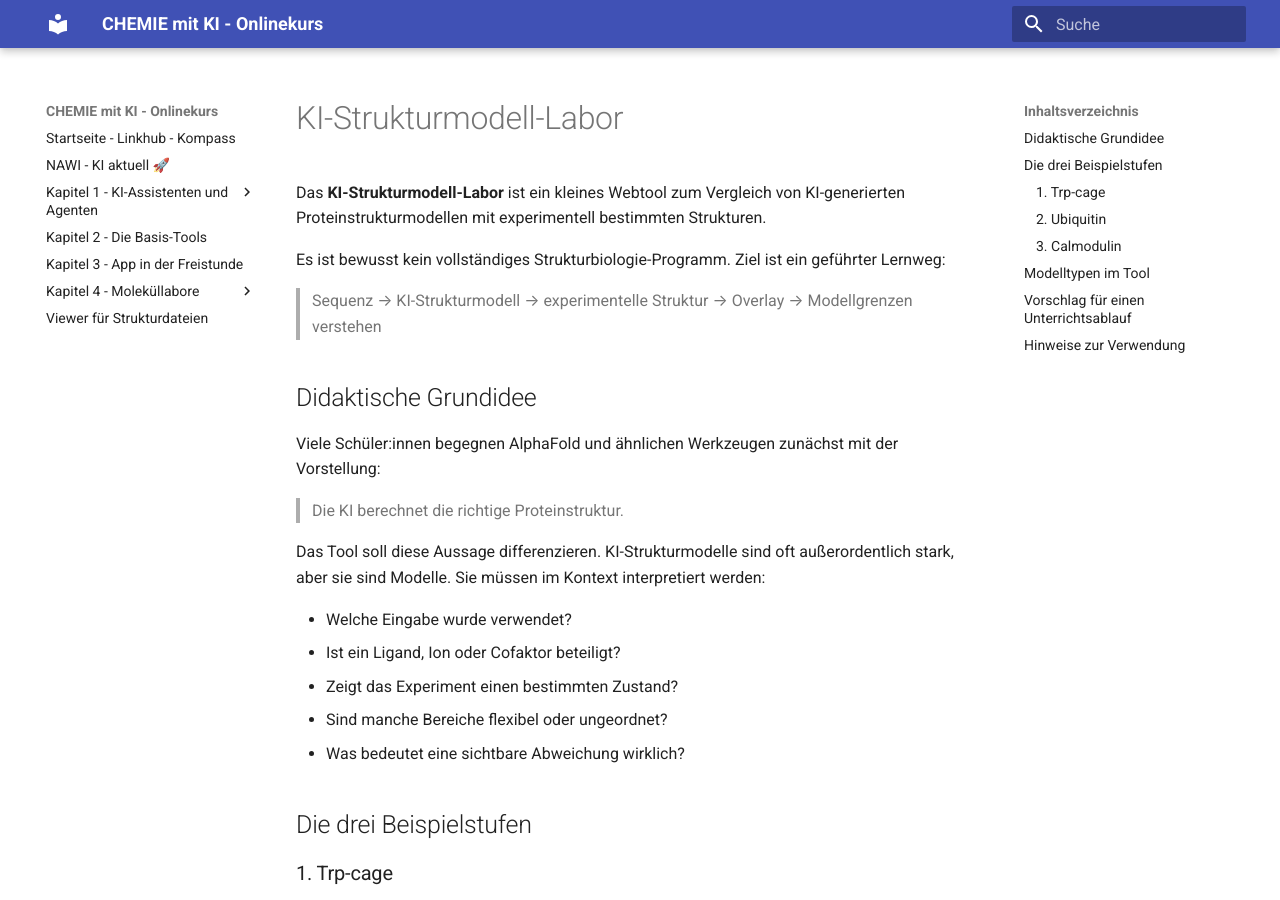
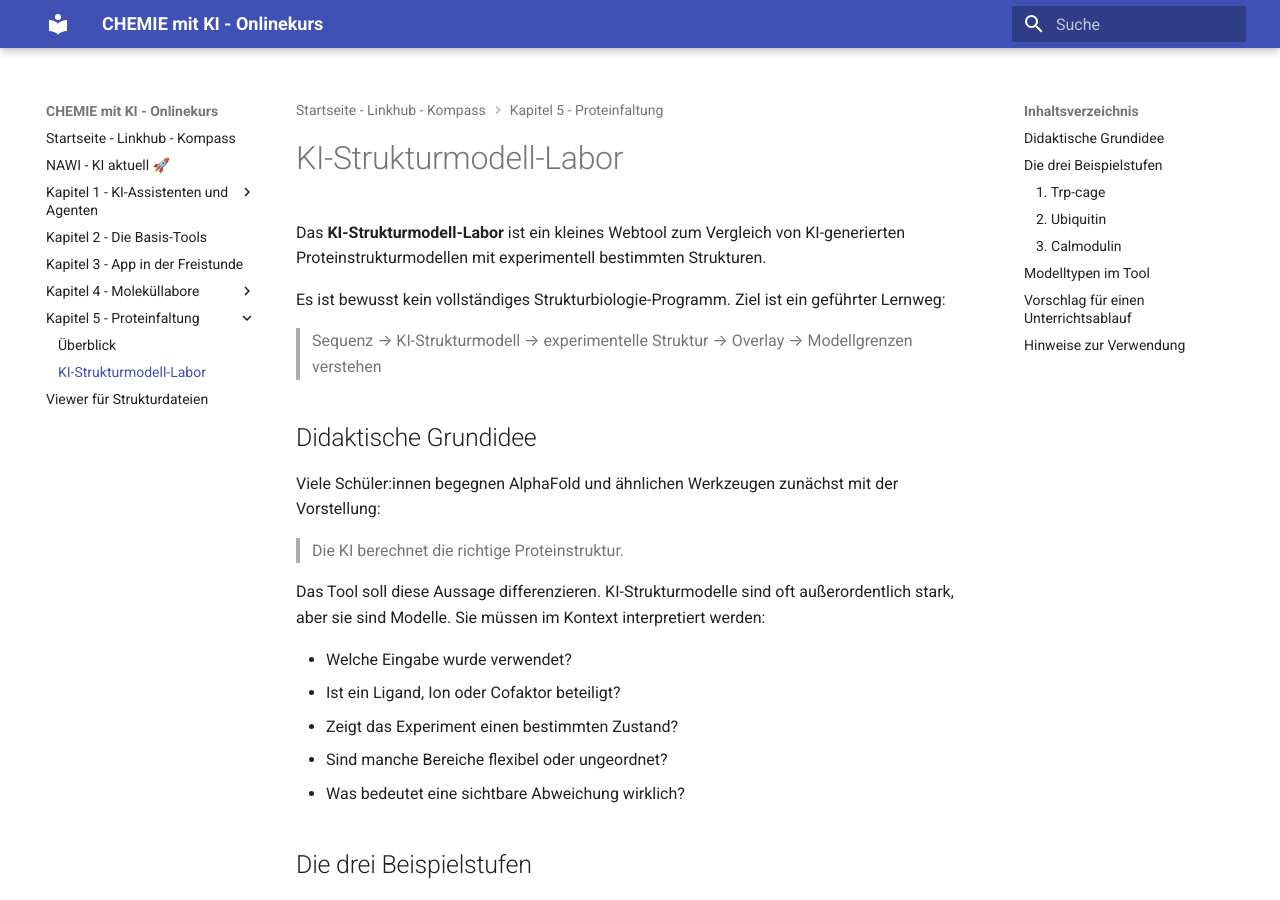
Before and after one commit to ekerzendorfer/CHEMIE-MIT-KI-ONLINEKURS, an MkDocs documentation site: the page built from docs/proteinfaltung/KI_Strukturmodelllabor.md, in a window 1280 px wide and 900 px high. Built offline with MkDocs 1.6.1 and Material for MkDocs 9.7.7, drawn with Linux system fonts in a browser that asks for light colours.

Commit message:
Add Kapitel 5 - Proteinfaltung section to mkdocs

```diff
--- a/mkdocs.yml
+++ b/mkdocs.yml
@@ -52,6 +52,10 @@ nav:
       - Lernpfade: molekuellabore/lernpfade.md
       - MOL_LAB scientific: molekuellabore/mol_lab_scientific.md
 
+  - Kapitel 5 - Proteinfaltung:
+      - Überblick: proteinfaltung/index.md
+      - KI-Strukturmodell-Labor: proteinfaltung/KI_Strukturmodelllabor.md
+
   - Viewer für Strukturdateien: viewer.md
 
 plugins:
```
